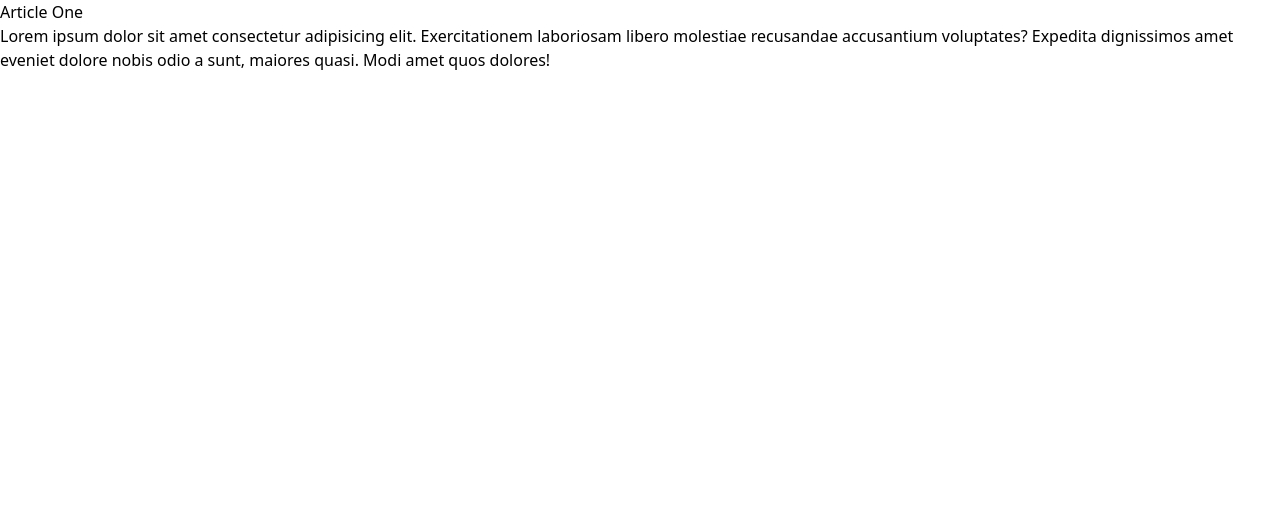
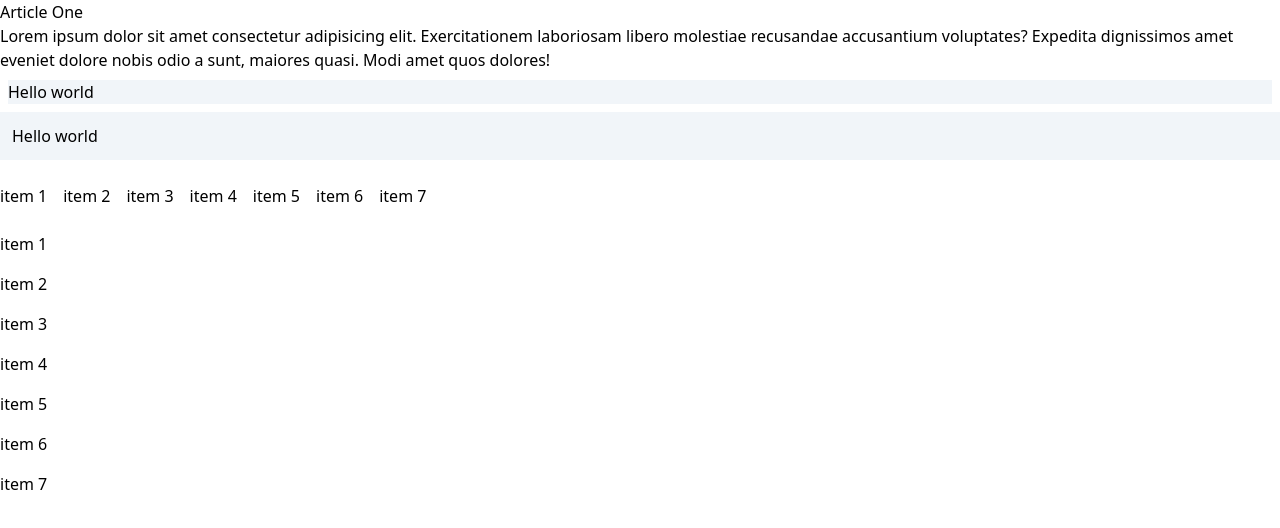
Before and after one commit to phumzani101/practice-tailwind, a plain HTML site: page sandbox/starter/03-container-spacing/index.html in a window 1280 px wide. Drawn offline with nearby package versions, Linux system fonts and the light colour scheme.

Commit message:
basic wind

```diff
--- a/sandbox/starter/03-container-spacing/index.html
+++ b/sandbox/starter/03-container-spacing/index.html
@@ -9,7 +9,7 @@
   </head>
   <body>
     <!-- Container -->
-    <div>
+    <div class="container mx-auto">
       <article>
         <h3>Article One</h3>
         <p>
@@ -21,12 +21,32 @@
       </article>
 
       <!-- Margin -->
+      <div class="bg-slate-100 m-2">Hello world</div>
 
       <!-- Padding -->
+      <div class="bg-slate-100 my -2 p-3">Hello world</div>
 
       <!-- Space Between X -->
+      <div class="flex mt-6 space-x-4">
+        <div>item 1</div>
+        <div>item 2</div>
+        <div>item 3</div>
+        <div>item 4</div>
+        <div>item 5</div>
+        <div>item 6</div>
+        <div>item 7</div>
+      </div>
 
       <!-- Space Between Y -->
+      <div class="flex flex-col mt-6 space-y-4">
+        <div>item 1</div>
+        <div>item 2</div>
+        <div>item 3</div>
+        <div>item 4</div>
+        <div>item 5</div>
+        <div>item 6</div>
+        <div>item 7</div>
+      </div>
     </div>
   </body>
 </html>
```
Also changed, not shown: sandbox/starter/02-colors/index.html (+7 -0 lines).
